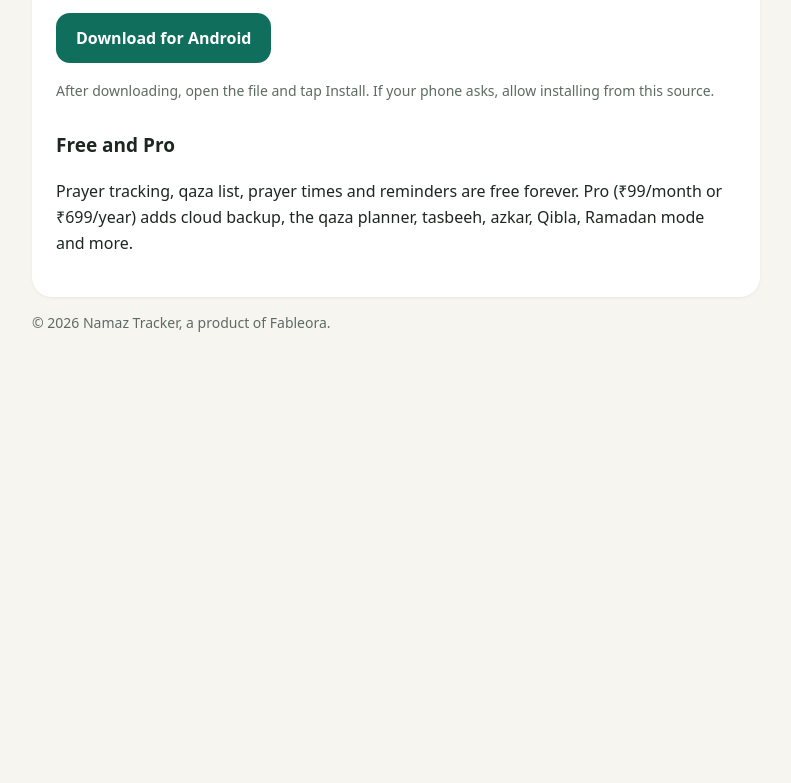
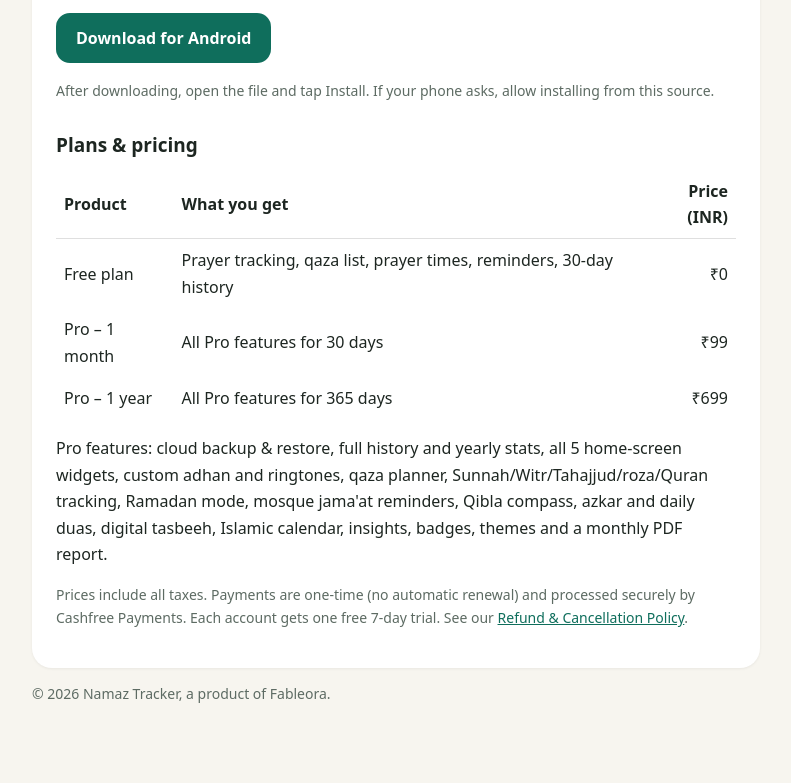
Before and after one commit to adminfableora/namaz-tracker, a plain HTML site: page index.html in a window 1280 px wide. Shown: the part 243-1026 px from the top of the page, without its empty margins (244-1035 px from the left). Before the commit the page ends 800 px from the top, so only its background shows below. Drawn offline with Linux system fonts and the light colour scheme.

Commit message:
Clear pricing table for payment gateway review
Co-Authored-By: Claude Opus 5.5 <noreply@anthropic.com>

```diff
--- a/index.html
+++ b/index.html
@@ -19,16 +19,30 @@ h1{font-size:28px;line-height:1.2;margin:0 0 6px}h2{font-size:19px;margin:28px 0
 <body><main>
 <header><a href="index.html">🌙 Namaz Tracker</a></header>
 <nav><a href="privacy.html">Privacy</a><a href="terms.html">Terms</a>
-<a href="refund.html">Refunds &amp; cancellation</a><a href="contact.html">Contact</a></nav>
+<a href="refund.html">Refunds &amp; cancellation</a><a href="contact.html">Contact</a><a href="index.html#pricing">Pricing</a></nav>
 <div class="card">
 <h1>Namaz Tracker</h1>
 <p>Track your five daily prayers, make up missed (qaza) prayers, and get reminders at the right time
 for your city — in English, हिन्दी and اردو.</p>
 <p><a class="btn" href="https://github.com/adminfableora/namaz-tracker/releases/latest/download/NamazTracker.apk">Download for Android</a></p>
 <p class="muted">After downloading, open the file and tap Install. If your phone asks, allow installing from this source.</p>
-<h2>Free and Pro</h2>
-<p>Prayer tracking, qaza list, prayer times and reminders are free forever. Pro (₹99/month or ₹699/year)
-adds cloud backup, the qaza planner, tasbeeh, azkar, Qibla, Ramadan mode and more.</p>
+<h2 id="pricing">Plans &amp; pricing</h2>
+<table style="width:100%;border-collapse:collapse;margin:8px 0 12px">
+<tr><th style="text-align:left;padding:8px;border-bottom:1px solid #8884">Product</th>
+<th style="text-align:left;padding:8px;border-bottom:1px solid #8884">What you get</th>
+<th style="text-align:right;padding:8px;border-bottom:1px solid #8884">Price (INR)</th></tr>
+<tr><td style="padding:8px">Free plan</td><td style="padding:8px">Prayer tracking, qaza list, prayer times, reminders, 30-day history</td>
+<td style="padding:8px;text-align:right">₹0</td></tr>
+<tr><td style="padding:8px">Pro – 1 month</td><td style="padding:8px">All Pro features for 30 days</td>
+<td style="padding:8px;text-align:right">₹99</td></tr>
+<tr><td style="padding:8px">Pro – 1 year</td><td style="padding:8px">All Pro features for 365 days</td>
+<td style="padding:8px;text-align:right">₹699</td></tr>
+</table>
+<p>Pro features: cloud backup &amp; restore, full history and yearly stats, all 5 home-screen widgets, custom adhan
+and ringtones, qaza planner, Sunnah/Witr/Tahajjud/roza/Quran tracking, Ramadan mode, mosque jama'at reminders,
+Qibla compass, azkar and daily duas, digital tasbeeh, Islamic calendar, insights, badges, themes and a monthly PDF report.</p>
+<p class="muted">Prices include all taxes. Payments are one-time (no automatic renewal) and processed securely by Cashfree Payments.
+Each account gets one free 7-day trial. See our <a href="refund.html">Refund &amp; Cancellation Policy</a>.</p>
 </div>
 <p class="muted">© 2026 Namaz Tracker, a product of Fableora.</p>
 </main></body></html>
```
Also changed, not shown: contact.html (+1 -1 lines), privacy.html (+1 -1 lines), refund.html (+1 -1 lines), terms.html (+1 -1 lines).
